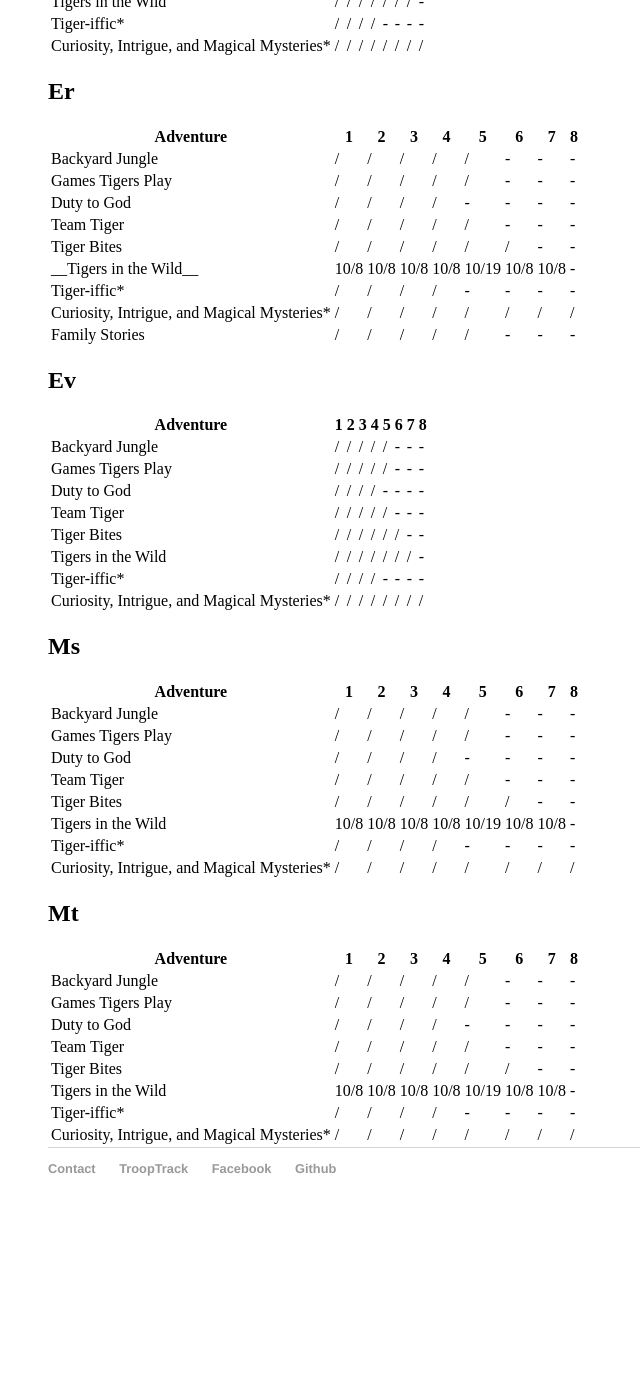
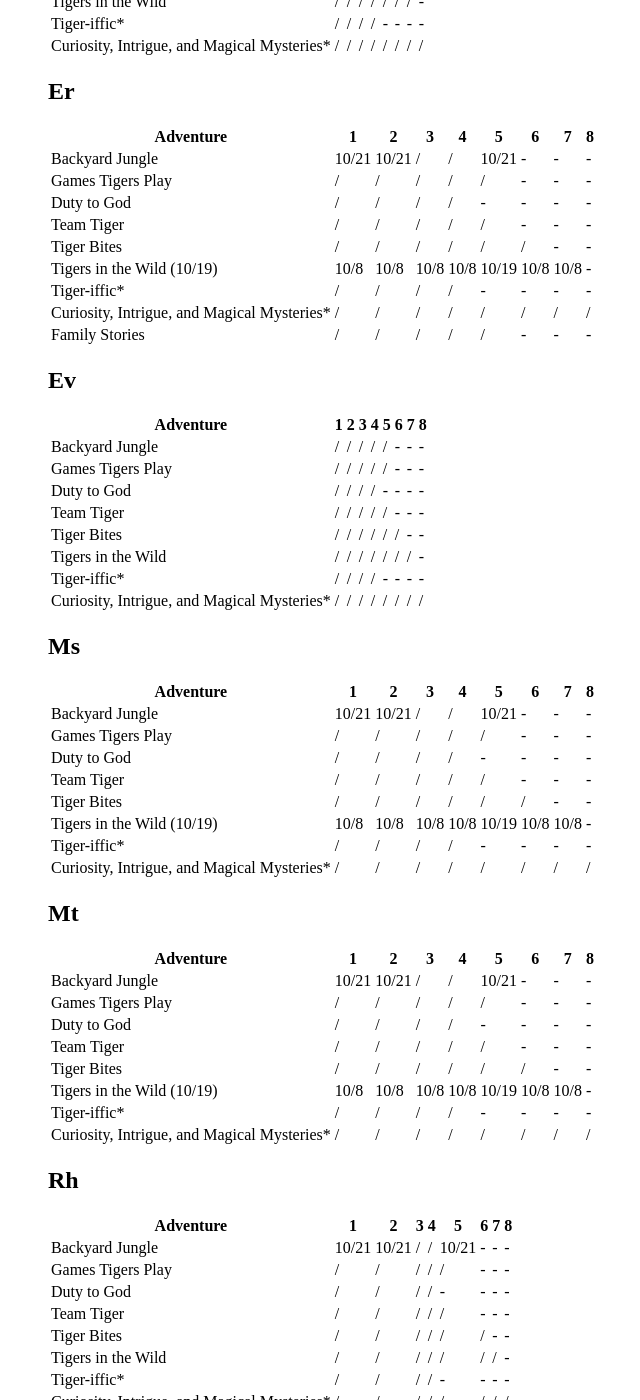
Before and after one commit to clare-pack818/clare-pack818.github.io, a Jekyll site: the page built from tigers/tracking/index.html, in a window 1280 px wide and 1400 px high, scrolled down 506 px. Shown: the whole window, without its empty margins (144-784 px from the left). Built offline with Jekyll 4.4.1, drawn with Linux system fonts in a browser that asks for light colours; before the commit the page ends 1742 px from its top, so only the background shows below that.

Commit message:
Update index.html

```diff
--- a/tigers/tracking/index.html
+++ b/tigers/tracking/index.html
@@ -18,12 +18,12 @@ scouts:
 
   - name: Er
     tasks:
-    - [Backyard Jungle, /,/,/,/,/,-,-,-]
+    - [Backyard Jungle, 10/21,10/21,/,/,10/21,-,-,-]
     - [Games Tigers Play, /,/,/,/,/,-,-,-]
     - [Duty to God, /,/,/,/,-,-,-,-]
     - [Team Tiger, /,/,/,/,/,-,-,-]
     - [Tiger Bites, /,/,/,/,/,/,-,-]
-    - [__Tigers in the Wild__, 10/8,10/8,10/8,10/8,10/19,10/8,10/8,-]
+    - [Tigers in the Wild (10/19), 10/8,10/8,10/8,10/8,10/19,10/8,10/8,-]
     - [Tiger-iffic*, /,/,/,/,-,-,-,-]
     - ["Curiosity, Intrigue, and Magical Mysteries*", /,/,/,/,/,/,/,/]
     - [Family Stories, /,/,/,/,/,-,-,-]
@@ -41,23 +41,34 @@ scouts:
 
   - name: Ms
     tasks:
-    - [Backyard Jungle, /,/,/,/,/,-,-,-]
+    - [Backyard Jungle, 10/21,10/21,/,/,10/21,-,-,-]
     - [Games Tigers Play, /,/,/,/,/,-,-,-]
     - [Duty to God, /,/,/,/,-,-,-,-]
     - [Team Tiger, /,/,/,/,/,-,-,-]
     - [Tiger Bites, /,/,/,/,/,/,-,-]
-    - [Tigers in the Wild, 10/8,10/8,10/8,10/8,10/19,10/8,10/8,-]
+    - [Tigers in the Wild (10/19), 10/8,10/8,10/8,10/8,10/19,10/8,10/8,-]
     - [Tiger-iffic*, /,/,/,/,-,-,-,-]
     - ["Curiosity, Intrigue, and Magical Mysteries*", /,/,/,/,/,/,/,/]
 
   - name: Mt
     tasks:
-    - [Backyard Jungle, /,/,/,/,/,-,-,-]
+    - [Backyard Jungle, 10/21,10/21,/,/,10/21,-,-,-]
     - [Games Tigers Play, /,/,/,/,/,-,-,-]
     - [Duty to God, /,/,/,/,-,-,-,-]
     - [Team Tiger, /,/,/,/,/,-,-,-]
     - [Tiger Bites, /,/,/,/,/,/,-,-]
-    - [Tigers in the Wild, 10/8,10/8,10/8,10/8,10/19,10/8,10/8,-]
+    - [Tigers in the Wild (10/19), 10/8,10/8,10/8,10/8,10/19,10/8,10/8,-]
+    - [Tiger-iffic*, /,/,/,/,-,-,-,-]
+    - ["Curiosity, Intrigue, and Magical Mysteries*", /,/,/,/,/,/,/,/]
+
+  - name: Rh
+    tasks:
+    - [Backyard Jungle, 10/21,10/21,/,/,10/21,-,-,-]
+    - [Games Tigers Play, /,/,/,/,/,-,-,-]
+    - [Duty to God, /,/,/,/,-,-,-,-]
+    - [Team Tiger, /,/,/,/,/,-,-,-]
+    - [Tiger Bites, /,/,/,/,/,/,-,-]
+    - [Tigers in the Wild, /,/,/,/,/,/,/,-]
     - [Tiger-iffic*, /,/,/,/,-,-,-,-]
     - ["Curiosity, Intrigue, and Magical Mysteries*", /,/,/,/,/,/,/,/]
 
```
